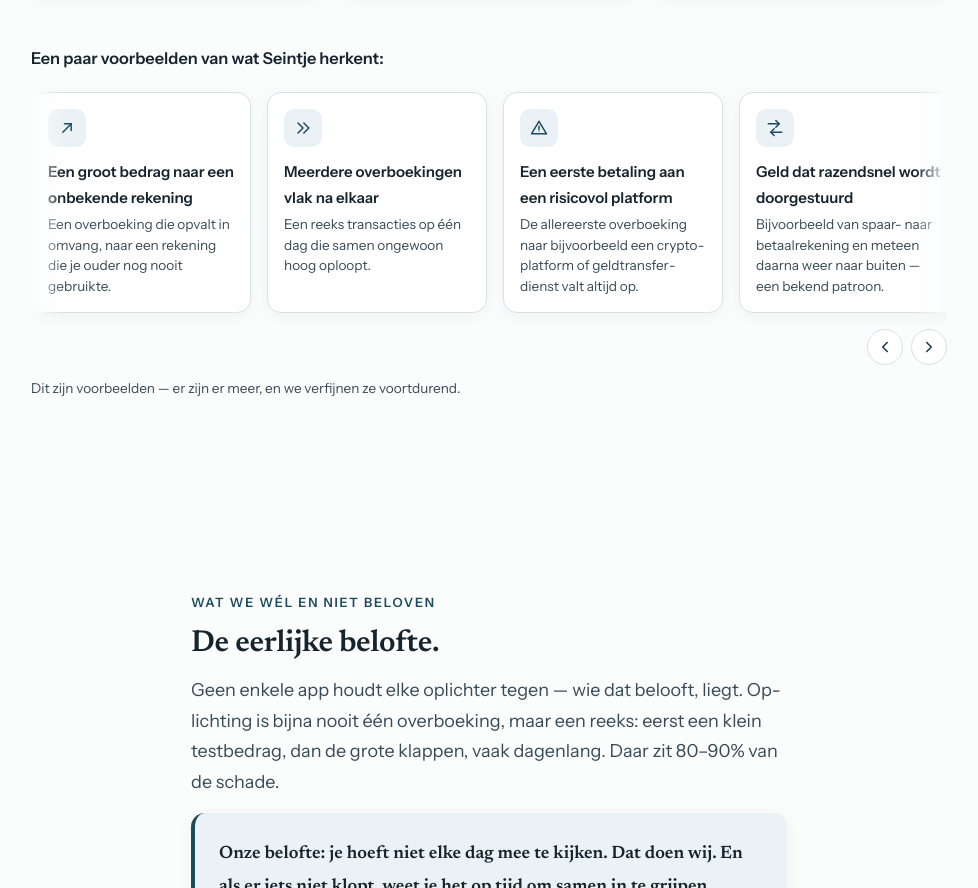
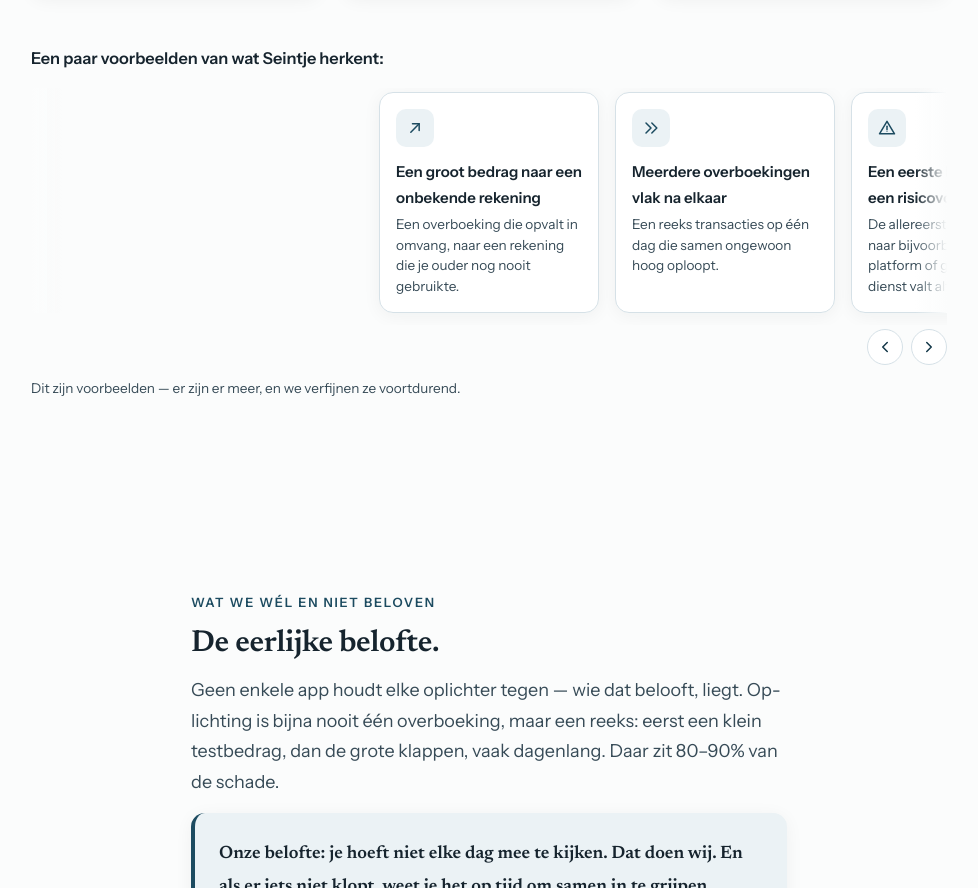
Before and after one commit to goosbarentsen/seintje, a plain HTML site: page site/index.html in a window 1280 px wide. Shown: the part 2618-3506 px from the top of the page, without its empty margins (151-1129 px from the left). Drawn offline with Linux system fonts and the light colour scheme.

Commit message:
Center pattern-carousel cards with peek on both sides
Cards were snapping flush against the left edge, so there was
never a hint of the previous card. Switch to center snap-align
with symmetric inset padding so every card (except the very
first/last) shows a sliver of its neighbor on each side.

```diff
--- a/site/index.html
+++ b/site/index.html
@@ -313,12 +313,14 @@
   .pattern-scroller::after{right:0;background:linear-gradient(to left,var(--paper),transparent)}
   .pattern-carousel{
     display:flex;gap:var(--space-4);overflow-x:auto;scroll-snap-type:x mandatory;
-    padding:var(--space-1) var(--space-1) var(--space-3);-webkit-overflow-scrolling:touch;scrollbar-width:none;
+    padding:var(--space-1) max(var(--gutter), calc(50% - 110px)) var(--space-3);
+    scroll-padding-inline:max(var(--gutter), calc(50% - 110px));
+    -webkit-overflow-scrolling:touch;scrollbar-width:none;
   }
   .pattern-carousel::-webkit-scrollbar{display:none}
   .pattern-carousel:focus-visible{outline:3px solid var(--amber);outline-offset:3px;border-radius:8px}
   .pattern-card{
-    scroll-snap-align:start;flex:0 0 auto;width:220px;
+    scroll-snap-align:center;flex:0 0 auto;width:220px;
     background:#fff;border:1px solid var(--line);border-radius:var(--radius);
     padding:var(--space-4);box-shadow:0 3px 18px rgba(28,43,39,.05);
   }
```
